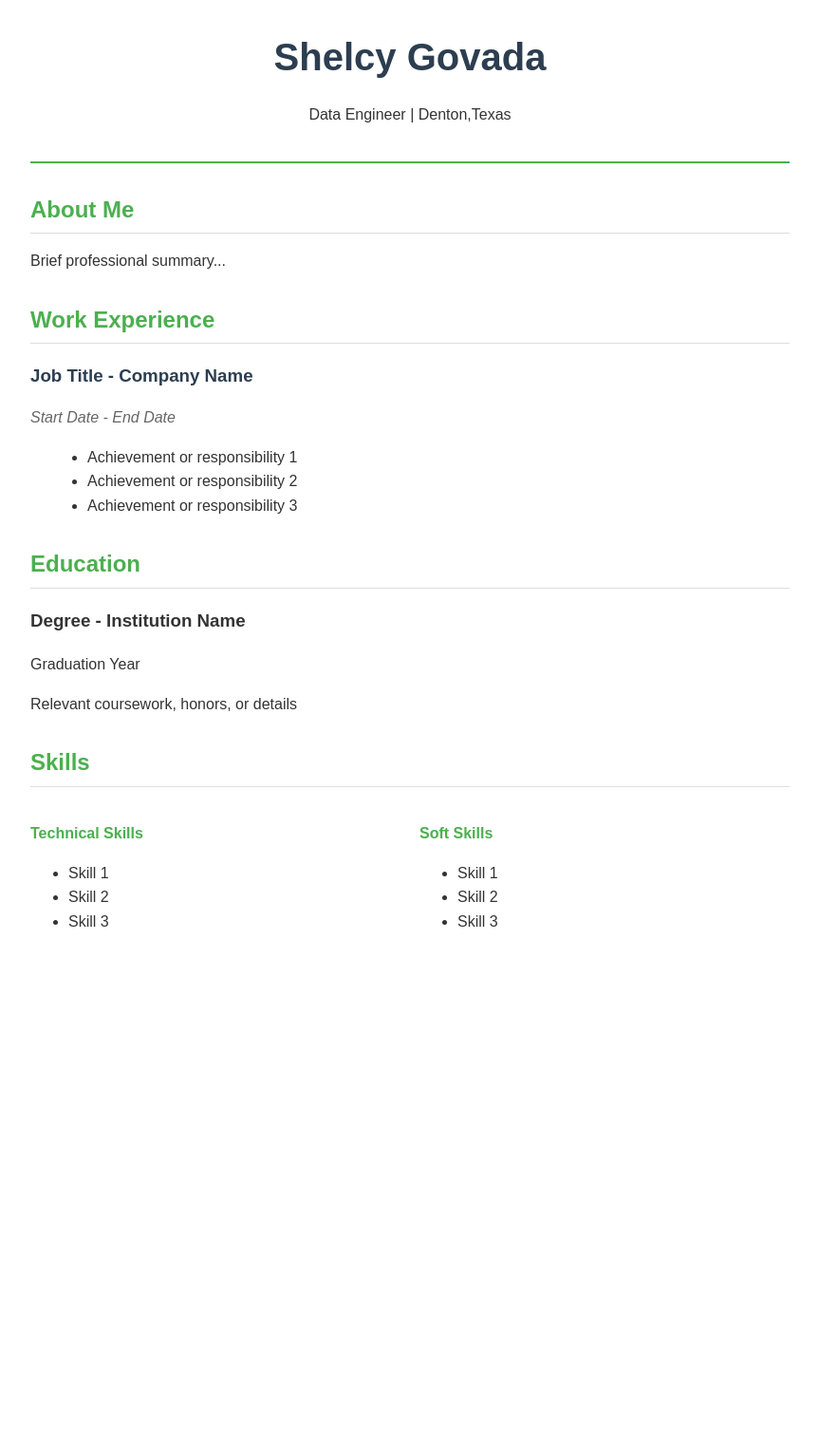
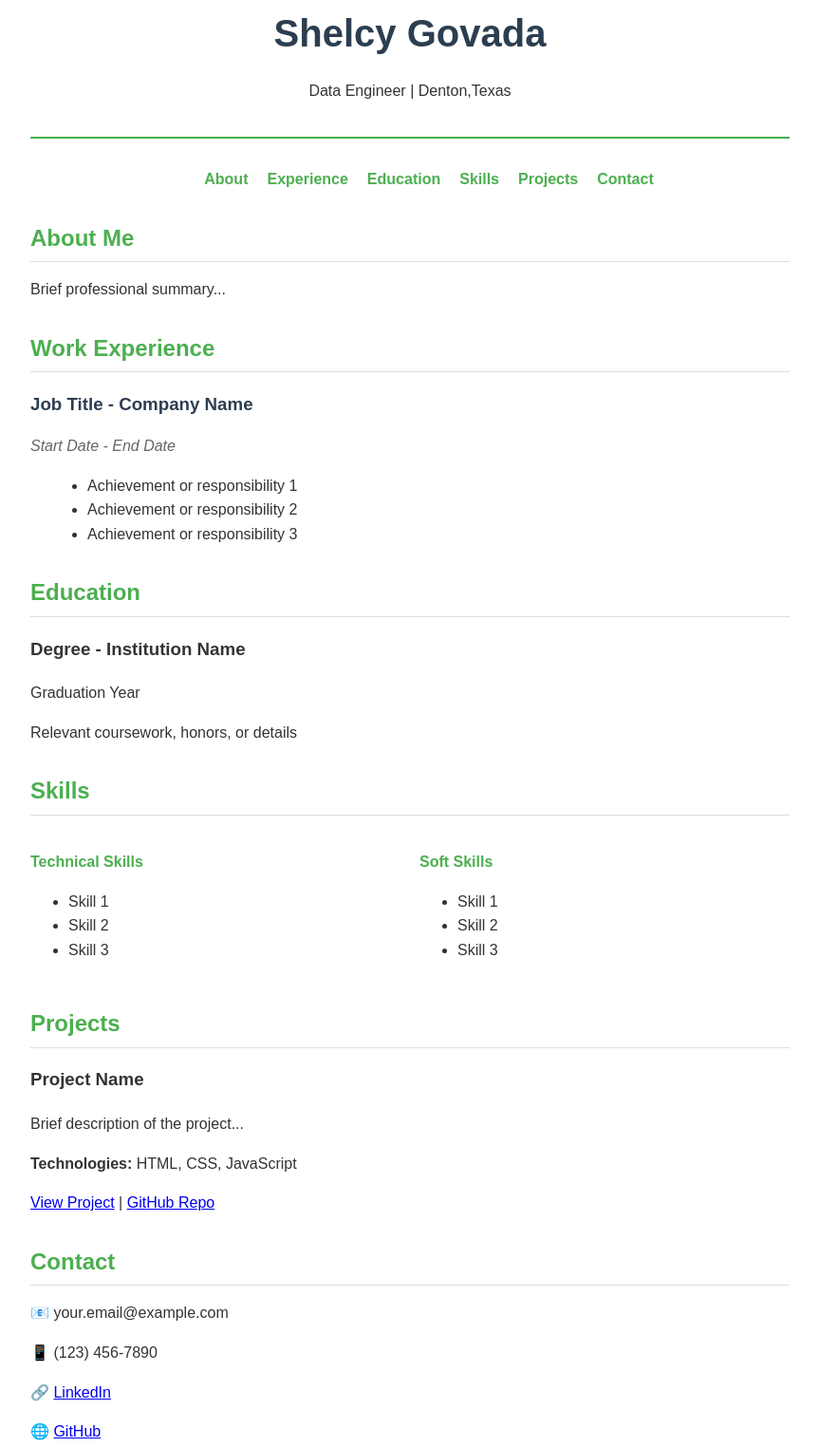
Before and after one commit to ShelcyG/ShelcyG.github.io, a plain HTML site: page index.html in a window 1280 px wide. Shown: the part 44-1568 px from the top of the page at 95% size, without its empty margins (208-1071 px from the left). Before the commit the page ends 1088 px from the top, so only its background shows below. Drawn offline with Linux system fonts and the light colour scheme.

Commit message:
Add basic projects section structure

```diff
--- a/index.html
+++ b/index.html
@@ -1,17 +1,27 @@
-
-html<!DOCTYPE html>
+<!DOCTYPE html>
 <html lang="en">
 <head>
-    <meta charset="UTF-8">
-    <meta name="viewport" content="width=device-width, initial-scale=1.0">
+    <meta charset="UTF-8" />
+    <meta name="viewport" content="width=device-width, initial-scale=1.0" />
     <title>Shelcy - Resume</title>
-    <link rel="stylesheet" href="style.css">
+    <link rel="stylesheet" href="style.css" />
 </head>
 <body>
     <header>
         <h1>Shelcy Govada</h1>
         <p>Data Engineer | Denton,Texas</p>
     </header>
+
+    <nav>
+        <ul>
+            <li><a href="#about">About</a></li>
+            <li><a href="#experience">Experience</a></li>
+            <li><a href="#education">Education</a></li>
+            <li><a href="#skills">Skills</a></li>
+            <li><a href="#projects">Projects</a></li> <!-- Added Projects -->
+            <li><a href="#contact">Contact</a></li>
+        </ul>
+    </nav>
 
     <main>
         <section id="about">
@@ -62,6 +72,27 @@ html<!DOCTYPE html>
                 </div>
             </div>
         </section>
+
+        <!-- New Projects Section -->
+        <section id="projects">
+            <h2>Projects</h2>
+            <div class="project">
+                <h3>Project Name</h3>
+                <p>Brief description of the project...</p>
+                <p><strong>Technologies:</strong> HTML, CSS, JavaScript</p>
+                <p><a href="#">View Project</a> | <a href="#">GitHub Repo</a></p>
+            </div>
+        </section>
+
+        <section id="contact">
+            <h2>Contact</h2>
+            <div class="contact-info">
+                <p>📧 your.email@example.com</p>
+                <p>📱 (123) 456-7890</p>
+                <p>🔗 <a href="https://linkedin.com/in/yourprofile">LinkedIn</a></p>
+                <p>🌐 <a href="https://github.com/yourusername">GitHub</a></p>
+            </div>
+        </section>
     </main>
 </body>
 </html>
--- a/style.css
+++ b/style.css
@@ -64,3 +64,20 @@ section {
     color: #4CAF50;
     margin-bottom: 10px;
 }
+nav ul {
+    list-style: none;
+    display: flex;
+    justify-content: center;
+    gap: 20px;
+    margin: 20px 0;
+}
+
+nav a {
+    text-decoration: none;
+    color: #4CAF50;
+    font-weight: bold;
+}
+
+nav a:hover {
+    text-decoration: underline;
+}
```
Lines whose indentation alone changed are shown as unchanged.
